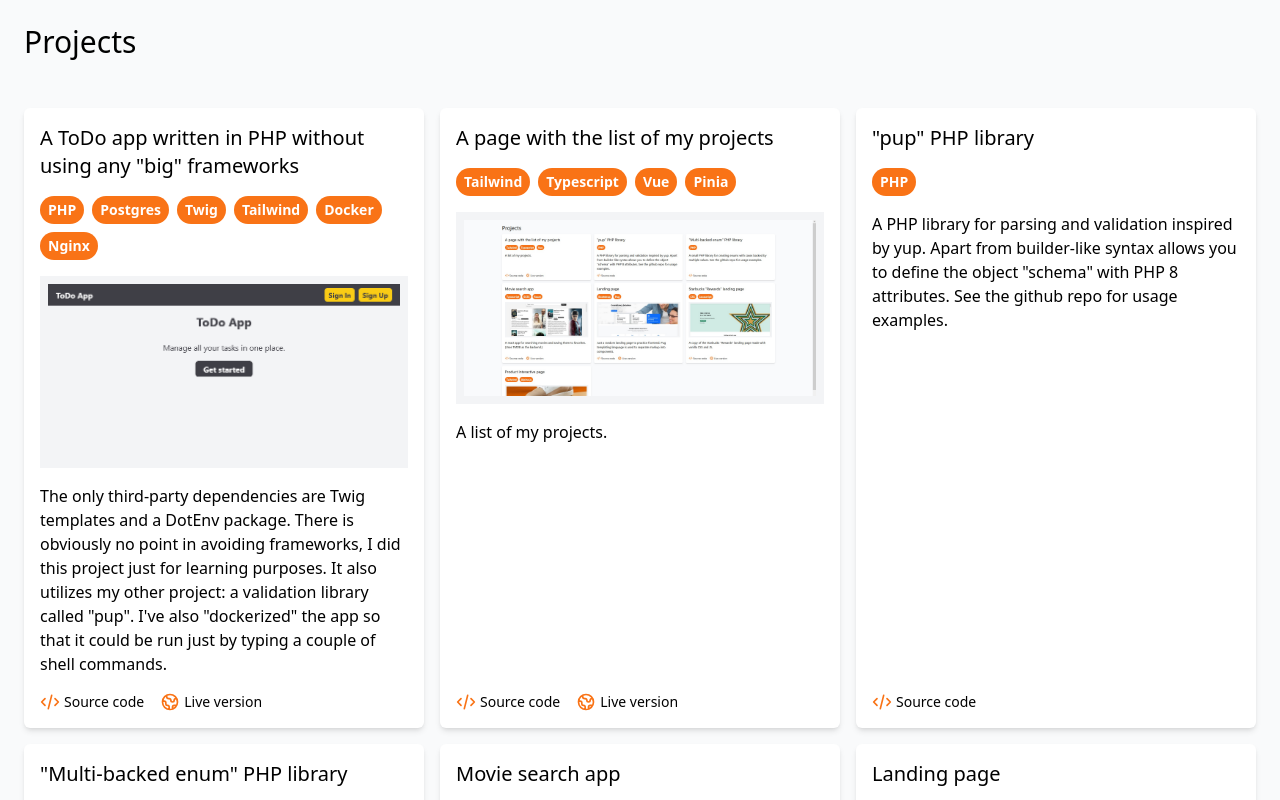
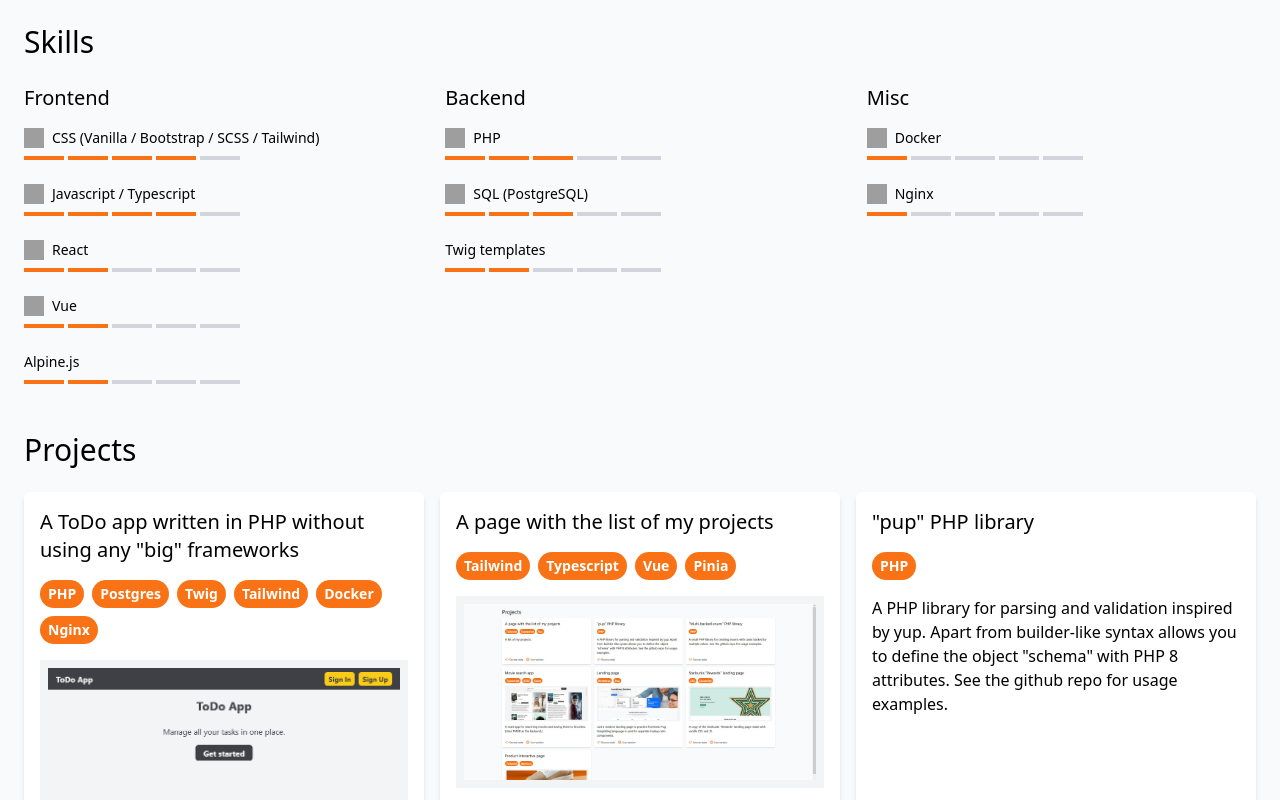
Before and after one commit to try-again-later/try-again-later.github.io, a Vue app: page / in a window 1280 px wide. Shown: the top 800 px of the page. Built offline with nearby package versions, Linux system fonts and the light colour scheme; grey boxes are pictures that could not be loaded.

Commit message:
Add skills list

```diff
--- a/src/App.vue
+++ b/src/App.vue
@@ -1,8 +1,10 @@
 <script setup lang="ts">
 import ProjectCard from '@components/ProjectCard.vue';
 import ImagesGallery from '@components/ImagesGallery.vue';
+import SkillsList from '@components/SkillsList.vue';
 
 import projects from './Projects';
+import { frontendSkills, backendSkills, miscSkills } from './Skills';
 import { useGalleryStore } from './stores/gallery';
 
 const gallery = useGalleryStore();
@@ -10,13 +12,27 @@ const gallery = useGalleryStore();
 
 <template>
   <main>
-    <div class="container m-auto p-6">
-      <h1 class="text-3xl lg:mb-12 mb-4">Projects</h1>
-      <ul class="grid grid-cols-1 gap-4 lg:grid-cols-3">
-        <li v-for="project in projects" :key="project.name">
-          <ProjectCard :info="project" />
-        </li>
-      </ul>
+    <h1 class="sr-only">My page</h1>
+
+    <div class="container m-auto p-6 flex flex-col gap-12">
+      <section>
+        <h2 class="text-3xl lg:mb-6 mb-4 text-center sm:text-left">Skills</h2>
+
+        <div class="grid gap-8 grid-cols-1 sm:grid-cols-2 lg:grid-cols-3">
+          <SkillsList skills-group="Frontend" :skills="frontendSkills" />
+          <SkillsList skills-group="Backend" :skills="backendSkills" />
+          <SkillsList skills-group="Misc" :skills="miscSkills" />
+        </div>
+      </section>
+
+      <section>
+        <h2 class="text-3xl lg:mb-6 mb-4 text-center sm:text-left">Projects</h2>
+        <ul class="grid grid-cols-1 gap-4 lg:grid-cols-3">
+          <li v-for="project in projects" :key="project.name">
+            <ProjectCard :info="project" />
+          </li>
+        </ul>
+      </section>
     </div>
 
     <Transition>
--- a/src/Projects.ts
+++ b/src/Projects.ts
@@ -1,20 +1,4 @@
-export type Technology =
-  | 'PHP'
-  | 'React'
-  | 'SCSS'
-  | 'Typescript'
-  | 'Javascript'
-  | 'Bootstrap'
-  | 'Tailwind'
-  | 'Pug'
-  | 'CSS'
-  | 'Alpine.js'
-  | 'Vue'
-  | 'Pinia'
-  | 'Twig'
-  | 'Postgres'
-  | 'Docker'
-  | 'Nginx';
+import Technology from './Technology';
 
 export type ProjectInfo = {
   name: string;
@@ -30,7 +14,8 @@ const projects: ProjectInfo[] = [
     name: 'A ToDo app written in PHP without using any "big" frameworks',
     sourceCodeUrl: 'https://github.com/try-again-later/Todo-App',
     liveUrl: 'https://tal-todo-app.herokuapp.com',
-    description: 'The only third-party dependencies are Twig templates and a DotEnv package. There is obviously no point in avoiding frameworks, I did this project just for learning purposes. It also utilizes my other project: a validation library called "pup". I\'ve also "dockerized" the app so that it could be run just by typing a couple of shell commands.',
+    description:
+      'The only third-party dependencies are Twig templates and a DotEnv package. There is obviously no point in avoiding frameworks, I did this project just for learning purposes. It also utilizes my other project: a validation library called "pup". I\'ve also "dockerized" the app so that it could be run just by typing a couple of shell commands.',
     technologies: ['PHP', 'Postgres', 'Twig', 'Tailwind', 'Docker', 'Nginx'],
     screenshots: [
       '/screenshots/todo-app/1.png',
--- /dev/null
+++ b/src/Skills.ts
@@ -0,0 +1,68 @@
+import Technology from './Technology';
+
+export const MAX_SKILL_LEVEL = 5;
+
+export type Skill = {
+  technology: string;
+  level: number;
+  icon?: string;
+};
+
+const frontendSkills: Skill[] = [
+  {
+    technology: 'CSS (Vanilla / Bootstrap / SCSS / Tailwind)',
+    level: 4,
+    icon: 'https://cdn.jsdelivr.net/gh/devicons/devicon/icons/css3/css3-original.svg',
+  },
+  {
+    technology: 'Javascript / Typescript',
+    level: 4,
+    icon: 'https://cdn.jsdelivr.net/gh/devicons/devicon/icons/javascript/javascript-original.svg',
+  },
+  {
+    technology: 'React',
+    level: 2,
+    icon: 'https://cdn.jsdelivr.net/gh/devicons/devicon/icons/react/react-original.svg',
+  },
+  {
+    technology: 'Vue',
+    level: 2,
+    icon: 'https://cdn.jsdelivr.net/gh/devicons/devicon/icons/vuejs/vuejs-original.svg',
+  },
+  {
+    technology: 'Alpine.js',
+    level: 2,
+  },
+];
+
+const backendSkills: Skill[] = [
+  {
+    technology: 'PHP',
+    level: 3,
+    icon: 'https://cdn.jsdelivr.net/gh/devicons/devicon/icons/php/php-original.svg',
+  },
+  {
+    technology: 'SQL (PostgreSQL)',
+    level: 3,
+    icon: 'https://cdn.jsdelivr.net/gh/devicons/devicon/icons/postgresql/postgresql-original.svg',
+  },
+  {
+    technology: 'Twig templates',
+    level: 2,
+  },
+];
+
+const miscSkills: Skill[] = [
+  {
+    technology: 'Docker',
+    level: 1,
+    icon: 'https://cdn.jsdelivr.net/gh/devicons/devicon/icons/docker/docker-original.svg',
+  },
+  {
+    technology: 'Nginx',
+    level: 1,
+    icon: 'https://cdn.jsdelivr.net/gh/devicons/devicon/icons/nginx/nginx-original.svg',
+  },
+];
+
+export { frontendSkills, backendSkills, miscSkills };
--- /dev/null
+++ b/src/Technology.ts
@@ -0,0 +1,19 @@
+type Technology =
+  | 'PHP'
+  | 'React'
+  | 'SCSS'
+  | 'Typescript'
+  | 'Javascript'
+  | 'Bootstrap'
+  | 'Tailwind'
+  | 'Pug'
+  | 'CSS'
+  | 'Alpine.js'
+  | 'Vue'
+  | 'Pinia'
+  | 'Twig'
+  | 'Postgres'
+  | 'Docker'
+  | 'Nginx';
+
+export default Technology;
--- a/src/components/ProjectCard.vue
+++ b/src/components/ProjectCard.vue
@@ -12,10 +12,10 @@ defineProps<{
 
 <template>
   <article class="p-4 rounded-md shadow-md h-full bg-white flex gap-4 flex-col">
-    <h2 class="text-xl">{{ info.name }}</h2>
+    <h3 class="text-xl">{{ info.name }}</h3>
 
     <section>
-      <h3 class="sr-only">Technologies used</h3>
+      <h4 class="sr-only">Technologies used</h4>
       <ul class="flex gap-2 flex-wrap">
         <li
           v-for="technology in info.technologies"
@@ -28,7 +28,7 @@ defineProps<{
     </section>
 
     <section>
-      <h3 class="sr-only">Description</h3>
+      <h4 class="sr-only">Description</h4>
       <ImagesPreviewButton
         v-if="info.screenshots.length > 0"
         :preview-src="info.screenshots[0]"
@@ -39,7 +39,7 @@ defineProps<{
     </section>
 
     <section class="mt-auto">
-      <h3 class="sr-only">Links</h3>
+      <h4 class="sr-only">Links</h4>
       <div class="flex flex-wrap gap-4">
         <IconLink :href="info.sourceCodeUrl" :icon="CodeIcon"> Source code </IconLink>
         <IconLink v-if="info.liveUrl != null" :href="info.liveUrl" :icon="GlobeIcon">
--- /dev/null
+++ b/src/components/Skill.vue
@@ -0,0 +1,35 @@
+<script setup lang="ts">
+import { Skill, MAX_SKILL_LEVEL } from '@root/Skills';
+
+defineProps<{
+  skill: Skill;
+}>();
+</script>
+
+<template>
+  <article>
+    <h3 class="text-sm mb-2 flex gap-2 items-center justify-center sm:justify-start">
+      <img
+        v-if="skill.icon != null"
+        :src="skill.icon"
+        :alt="`${skill.technology} icon`"
+        class="w-5 h-5"
+      />
+      {{ skill.technology }}
+    </h3>
+    <progress
+      :value="skill.level"
+      :max="MAX_SKILL_LEVEL"
+      min="0"
+      class="sr-only"
+      :aria-label="`${skill.technology} skill level`"
+    ></progress>
+    <div aria-hidden="true" class="flex gap-1 justify-center sm:justify-start">
+      <div
+        v-for="i in MAX_SKILL_LEVEL"
+        class="w-10 h-1"
+        :class="{ 'bg-orange-500': i <= skill.level, 'bg-gray-300': i > skill.level }"
+      ></div>
+    </div>
+  </article>
+</template>
--- /dev/null
+++ b/src/components/SkillsList.vue
@@ -0,0 +1,21 @@
+<script setup lang="ts">
+import SkillComponent from '@components/Skill.vue';
+
+import { Skill } from '@root/Skills';
+
+defineProps<{
+  skillsGroup: string;
+  skills: Skill[];
+}>();
+</script>
+
+<template>
+  <section>
+    <h3 class="text-xl mb-4 text-center sm:text-left">{{ skillsGroup }}</h3>
+    <ul class="flex flex-col gap-6">
+      <li v-for="skill in skills">
+        <SkillComponent :skill="skill" />
+      </li>
+    </ul>
+  </section>
+</template>
```
